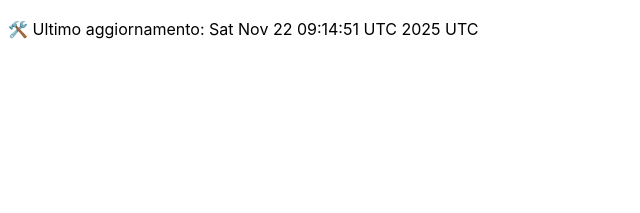
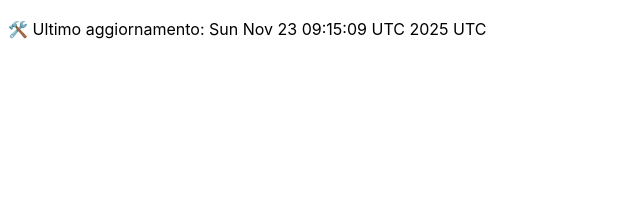
Before and after one commit to DanteTrb/DanteTrb.github.io, a Jekyll site: the page built from badges.md, in a window 1280 px wide. Shown: the top 213 px of the page, without its empty margins (0-640 px from the left). Built offline with Jekyll 4.4.1, drawn with Linux system fonts in a browser that asks for light colours; our own code applies the rules of GitHub Pages for plain Markdown files.

Commit message:
🛠️ Aggiornamento automatico badge

```diff
--- a/badges.md
+++ b/badges.md
@@ -1 +1 @@
-🛠️ Ultimo aggiornamento: Sat Nov 22 09:14:51 UTC 2025 UTC
+🛠️ Ultimo aggiornamento: Sun Nov 23 09:15:09 UTC 2025 UTC
```
